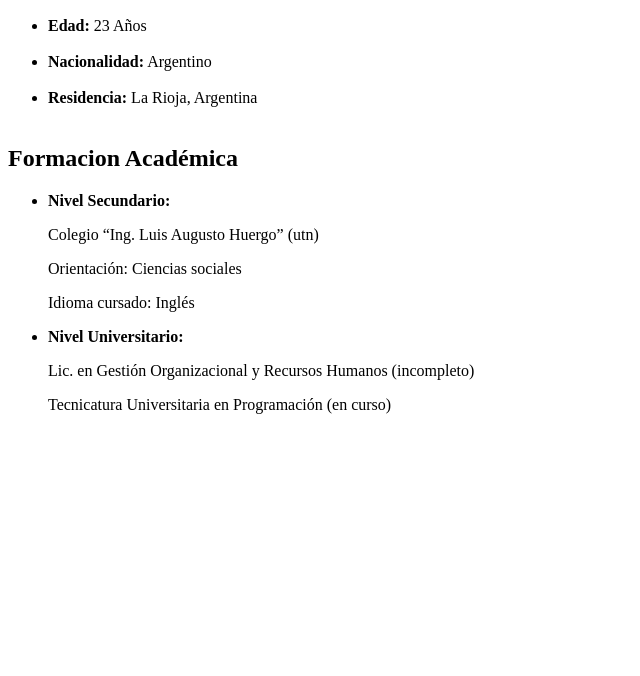
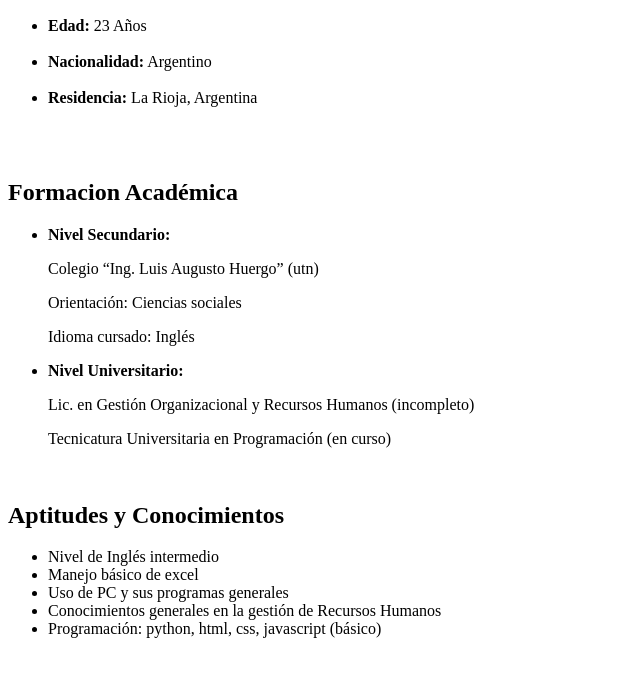
Before and after one commit to Brizuela-Matias/tp1_tup3_ultimo, a plain HTML site: page index.html in a window 1280 px wide. Shown: the part 110-786 px from the top of the page, without its empty margins (0-640 px from the left). Drawn offline with Linux system fonts and the light colour scheme.

Commit message:
Se agregó Aptitudes y Conocimientos con su información correspondiente

```diff
--- a/index.html
+++ b/index.html
@@ -14,7 +14,7 @@
             <li> <strong>Edad:</strong> 23 Años</li> <br>
             <li><strong>Nacionalidad:</strong> Argentino</li> <br>
             <li><strong>Residencia:</strong> La Rioja, Argentina</li> <br>
-        </ul>
+        </ul> <br>
 
         <h2>Formacion Académica</h2>
         <ul>
@@ -28,6 +28,15 @@
             <li><strong>Nivel Universitario:</strong></li>
             <p> Lic. en Gestión Organizacional y Recursos Humanos (incompleto)</p>
             <p>Tecnicatura Universitaria en Programación (en curso)</p>
+        </ul> <br>
+
+        <h2>Aptitudes y Conocimientos</h2>
+        <ul>
+            <li>Nivel de Inglés intermedio</li>
+            <li> Manejo básico de excel</li>
+            <li> Uso de PC y sus programas generales</li>
+            <li>Conocimientos generales en la gestión de Recursos Humanos</li>
+            <li>Programación: python, html, css, javascript (básico)</li>
         </ul>
     </body>
 </html>
```
